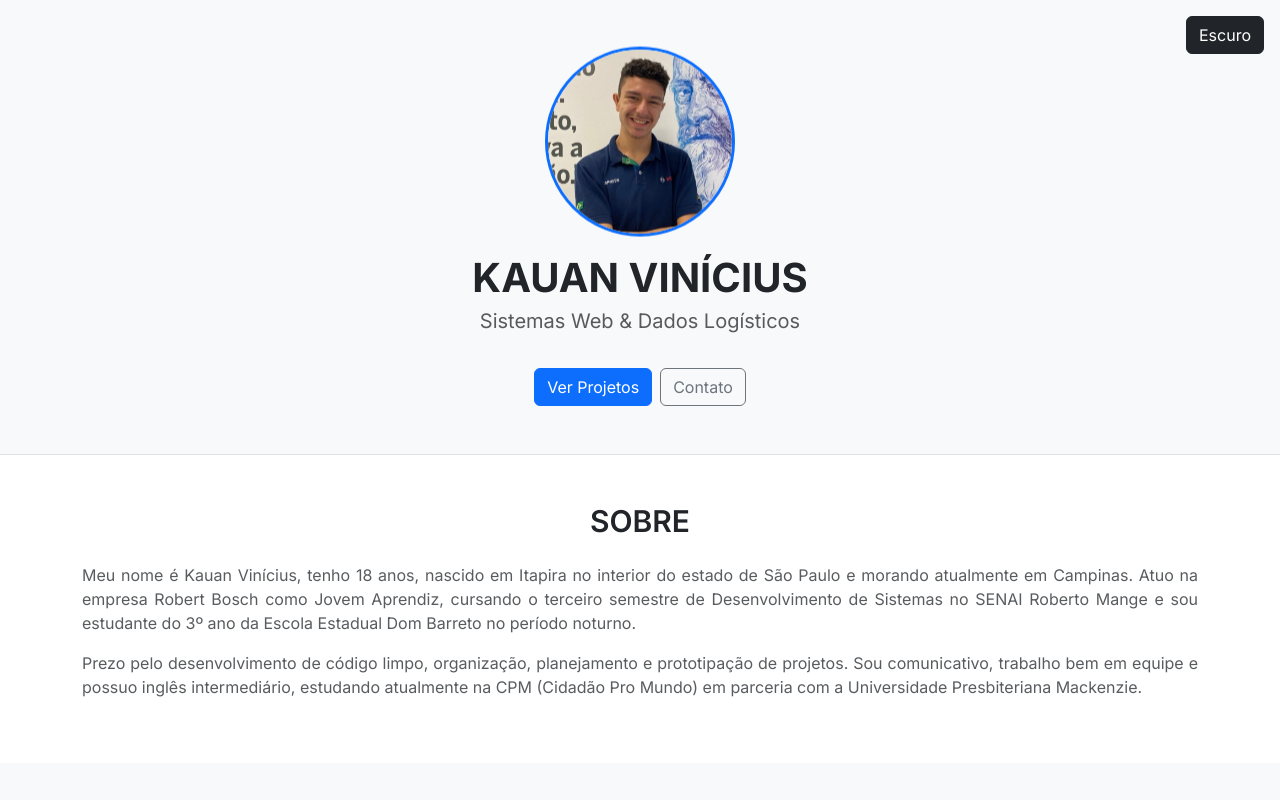
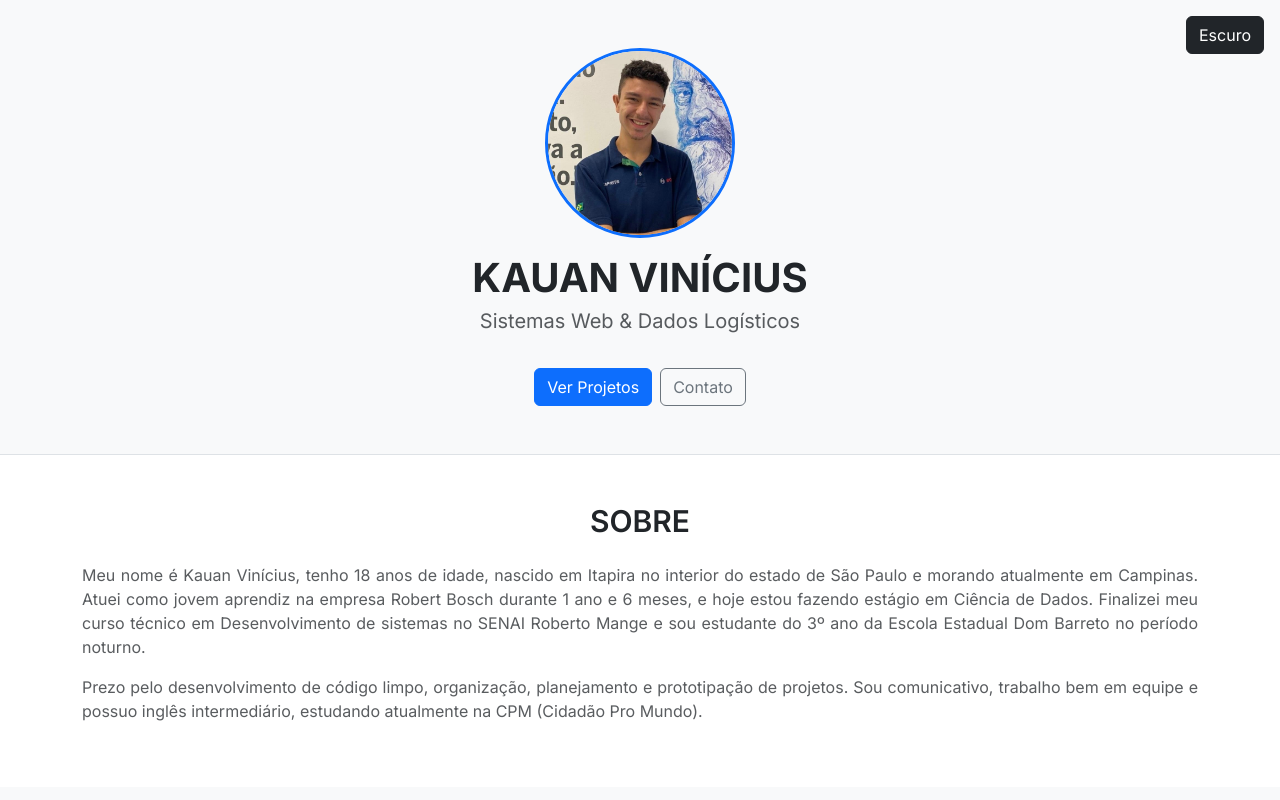
Before and after one commit to kauanvinicius9/Portfolio-Web, a React (Vite) app in the folder Front-End/: page / in a window 1280 px wide. Shown: the top 800 px of the page. Built offline with nearby package versions, Linux system fonts and the light colour scheme.

Commit message:
updating

```diff
--- a/Front-End/package.json
+++ b/Front-End/package.json
@@ -15,6 +15,8 @@
     "@types/react": "^19.2.7",
     "@types/react-dom": "^19.2.3",
     "react-router-dom": "^7.13.1",
+    "sass": "^1.100.0",
+    "sass-embedded": "^1.100.0",
     "typescript": "~5.9.3",
     "vite": "npm:rolldown-vite@7.2.5",
     "zod": "^4.3.6"
--- a/Front-End/src/pages/home.tsx
+++ b/Front-End/src/pages/home.tsx
@@ -7,9 +7,9 @@ import { Footer } from "../components/footer";
 import type { Projects } from "../types/projects";
 
 import image from "../assets/foto.webp";
-import "../styles/home.css";
-import "../styles/projectsCards.css";
-import "../main.css";
+import "../scss/home.scss";
+import "../scss/projectsCards.scss";
+import "../main.scss";
 
 export function Home() {
   return (
@@ -18,7 +18,7 @@ export function Home() {
         <div className="container">
           <div className="d-flex flex-column align-items-center text-center">
 
-            <img src={image} className="rounded-circle object-fit-cover border border-3 border-primary mt-n5 img" alt="Meu avatar"/>
+            <img src={image} className="rounded-circle object-fit-cover border border-3 border-primary mt-n5 img" alt="Avatar"/>
             <h1 className="fw-bold mb-1 title-name mt-3">KAUAN VINÍCIUS</h1>
             <p className="text-body-secondary fs-5 mb-4">Sistemas Web & Dados Logísticos</p>
 
@@ -35,11 +35,11 @@ export function Home() {
           <h2 className="mb-4 text-center">SOBRE</h2>
 
           <p className="text-body-secondary text-about">
-            Meu nome é Kauan Vinícius, tenho 18 anos, nascido em Itapira no
+            Meu nome é Kauan Vinícius, tenho 18 anos de idade, nascido em Itapira no
             interior do estado de São Paulo e morando atualmente em Campinas.
-            Atuo na empresa Robert Bosch como Jovem Aprendiz, cursando o
-            terceiro semestre de Desenvolvimento de Sistemas no SENAI Roberto
-            Mange e sou estudante do 3º ano da Escola Estadual Dom Barreto no
+            Atuei como jovem aprendiz na empresa Robert Bosch durante 1 ano e 6 meses, e hoje
+            estou fazendo estágio em Ciência de Dados. Finalizei meu curso técnico em Desenvolvimento
+            de sistemas no SENAI Roberto Mange e sou estudante do 3º ano da Escola Estadual Dom Barreto no
             período noturno.
           </p>
 
@@ -47,8 +47,7 @@ export function Home() {
             Prezo pelo desenvolvimento de código limpo, organização,
             planejamento e prototipação de projetos. Sou comunicativo, trabalho
             bem em equipe e possuo inglês intermediário, estudando atualmente
-            na CPM (Cidadão Pro Mundo) em parceria com a Universidade
-            Presbiteriana Mackenzie.
+            na CPM (Cidadão Pro Mundo).
           </p>
         </div>
       </section>
--- a/Front-End/src/routes/contact.ts
+++ b/Front-End/src/routes/contact.ts
@@ -20,14 +20,12 @@ router.post("/contact", contactLimit, async (req, res) => {
     try {
         const vData = contactSchema.parse(req.body);
 
-        // Processamento do envio de email
         return res.status(200).json({
             message: "Mensagem enviada",
             data: vData
         });
 
     } catch (error: any) {
-        // Tratativa de erro do Zod
         if (error?.errors) {
             return res.status(400).json({
                 message: "Dados inválidos",
@@ -35,7 +33,6 @@ router.post("/contact", contactLimit, async (req, res) => {
         });
     }
 
-    // Erros internos/inesperados
     console.error("Erro interno no /contact:", error);
     return res.status(500).json({
         message: "Erro interno. Tente novamente mais tarde"
--- a/Front-End/src/styles/home.css
+++ b/Front-End/src/scss/home.scss
@@ -6,41 +6,34 @@
   justify-content: center;
   flex-shrink: 0;
 
-}
-
-.tech-icon img {
-  max-width: 100%;
-  max-height: 100%;
-  object-fit: contain;
-
+  img {
+    max-width: 100%;
+    max-height: 100%;
+    object-fit: contain;
+  }
 }
 
 .tech-name {
   margin: 0;
   font-weight: 600;
-
 }
 
 .text-about {
   text-align: justify;
-
 }
 
 .btn-size {
   width: 100%;
-
 }
 
 .text-size {
   margin-top: 5px;
-
 }
 
 .social-link {
   display: flex;
   align-items: center;
   justify-content: center;
-
 }
 
 .icon {
@@ -49,13 +42,16 @@
   color: rgb(149, 149, 149);
   transition: 0.3s ease;
 
+  &:hover {
+    color: var(--data-bs-theme);
+    transform: scale(1.1);
+  }
 }
 
 .img {
   width: 190px;
   height: 190px;
   animation: float 7s ease-in-out infinite;
-
 }
 
 h2 {
@@ -65,32 +61,8 @@ h2 {
 
 [data-bs-theme="light"] .icon:hover {
   --data-bs-theme: #0d6efd;
-
 }
 
 [data-bs-theme="dark"] .icon:hover {
   --data-bs-theme: #ffffff;
-
 }
-
-.icon:hover {
-  color: var(--data-bs-theme);
-  transform: scale(1.10);
-
-}
-
-@keyframes float {
- 0% {
-  transform: translateY(0);
- }
-
- 50% {
-  transform: translateY(-10px);
-
- }
-
- 100% {
-  transform: translateY(0);
-
- }
-}
--- /dev/null
+++ b/Front-End/src/scss/projectsCards.scss
@@ -0,0 +1,17 @@
+.animate-card {
+    transition: transform 0.3s ease,
+                     box-shadow 0.3s ease;
+
+  &:hover {
+    transform: translateY(-5px);
+
+    .tech-card {
+      box-shadow: rgba(0, 0, 0, 0.15) 0px 4px 10px;
+      transition: box-shadow 0.3s ease;
+    }
+  }
+}
+
+.tech-card {
+  box-shadow: rgba(0, 0, 0, 0.35) 0px 8px 20px;
+}
--- a/Front-End/src/styles/projectsCards.css
+++ /dev/null
@@ -1,20 +0,0 @@
-.animate-card {
-    transition: transform 0.3s ease, box-shadow 0.3s ease;
-
-}
-
-.animate-card:hover {
-    transform: translateY(-5px);
-
-}
-
-.tech-card {
-  box-shadow: rgba(0, 0, 0, 0.15) 0px 4px 10px;
-  transition: box-shadow 0.3s ease;
-
-}
-
-.animate-card:hover .tech-card {
-  box-shadow: rgba(0, 0, 0, 0.35) 0px 8px 20px;
-
-}
--- a/Front-End/src/types/projects.ts
+++ b/Front-End/src/types/projects.ts
@@ -1,5 +1,3 @@
-// Tipo de projeto
-
 export interface Projects {
   id: string;
   title: string;
```
Also changed, not shown: Front-End/src/main.scss (renamed from Front-End/src/main.css), 1 other file (tests, documents, lock files or other folders).
